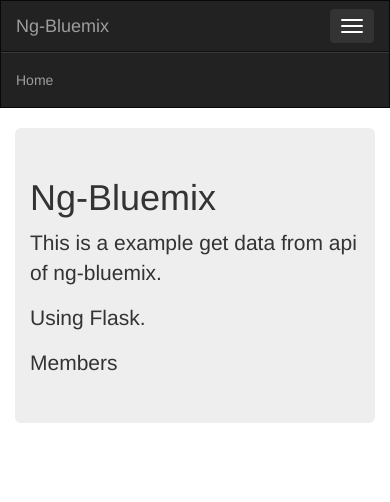
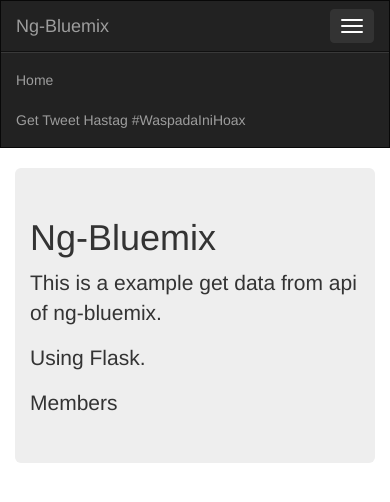
Before and after one commit to vitareinforce/ng-bluemix, a plain HTML site: page www/index.html in a window 390 px wide. Both pictures are taken after a click on the button "Toggle navigation". Drawn offline with nearby package versions, Linux system fonts and the light colour scheme; some packages are replaced by stand-ins of ours; no server answers.

Commit message:
update menus

```diff
--- a/www/app/partials/navbar.html
+++ b/www/app/partials/navbar.html
@@ -15,6 +15,7 @@
     <div class="collapse navbar-collapse" id="bs-example-navbar-collapse-1">
       <ul class="nav navbar-nav navbar-right">
         <li><a ui-sref="home" ui-sref-active="active">Home</a></li>
+        <li><a ui-sref="tweets" ui-sref-active="active">Get Tweet Hastag #WaspadaIniHoax</a></li>
       </ul>
     </div><!-- /.navbar-collapse -->
   </div><!-- /.container-fluid -->
```
